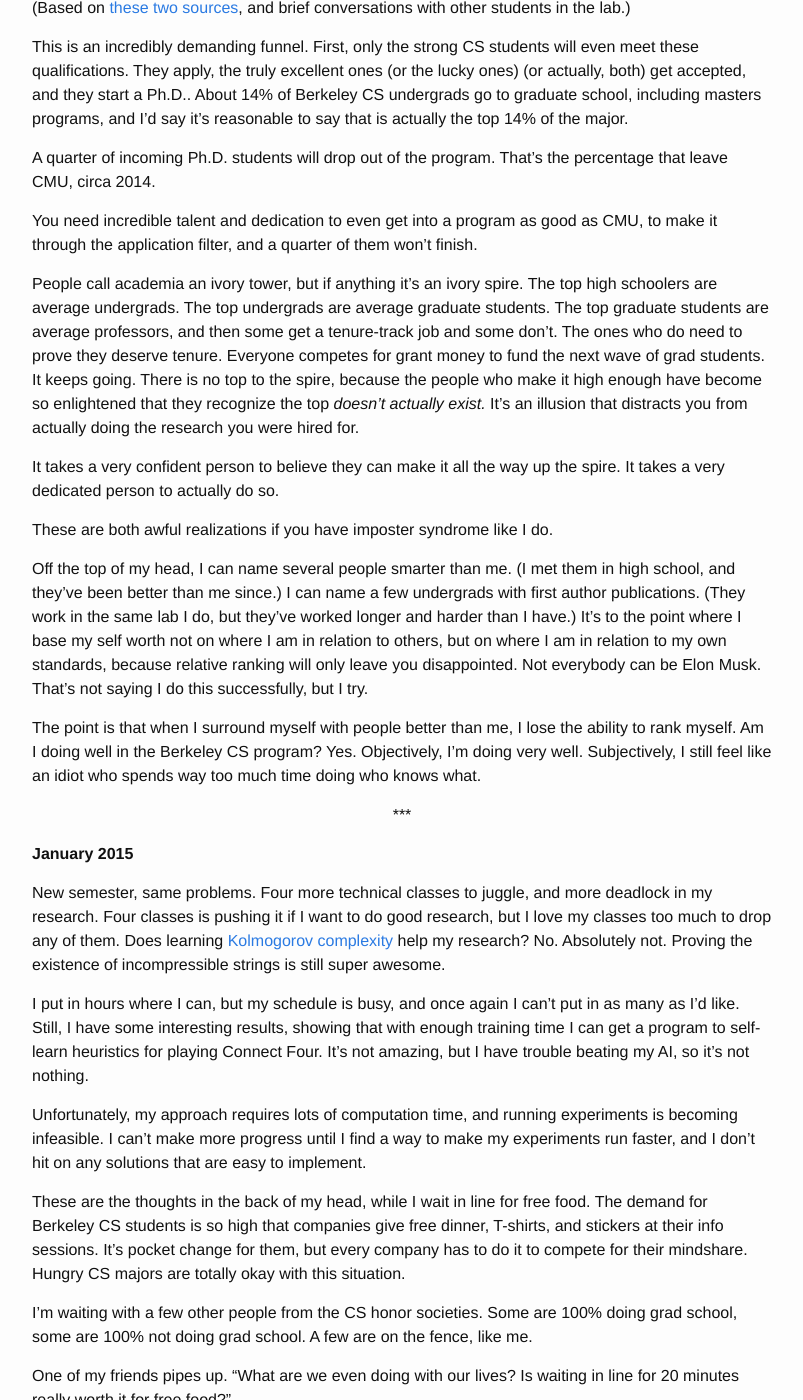
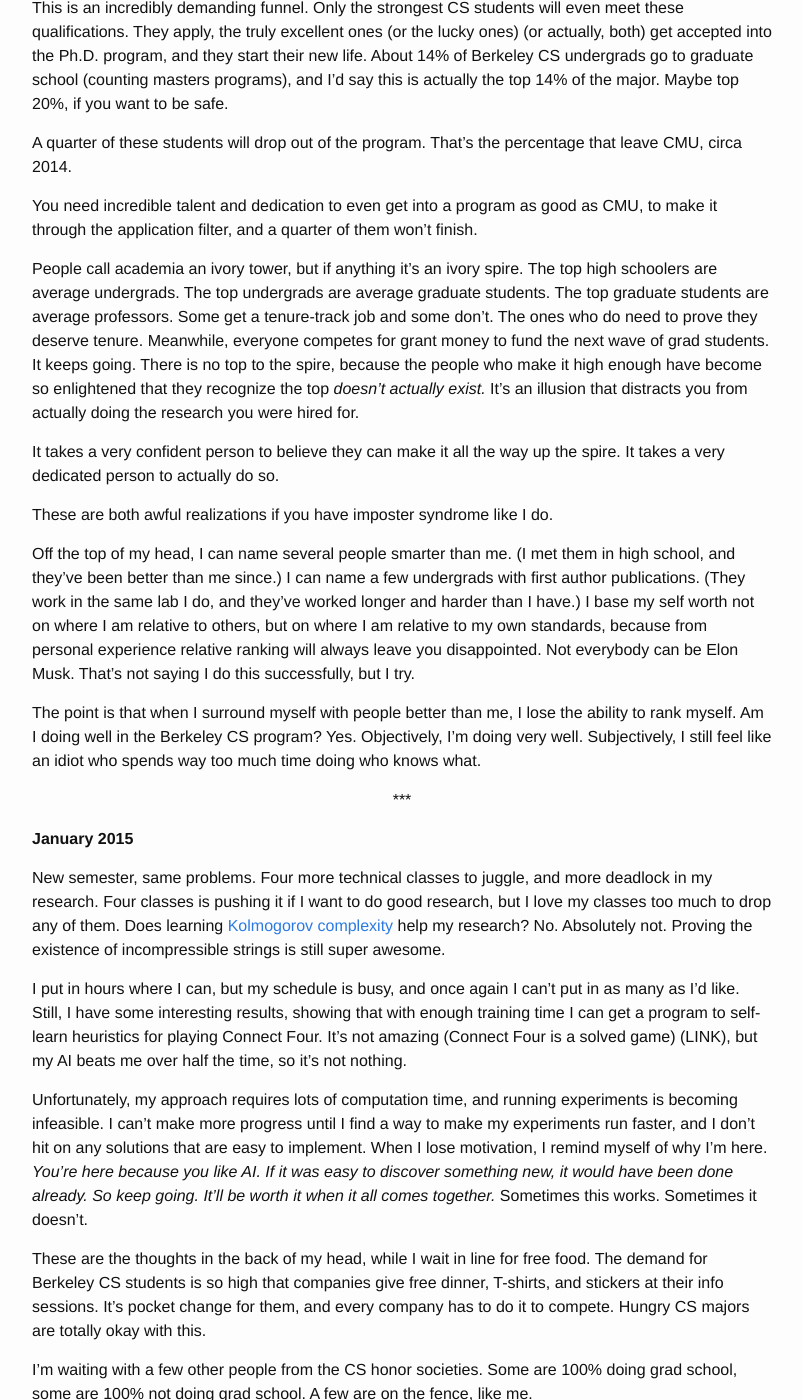
Before and after one commit to alexirpan/alexirpan.github.io, a Jekyll site: the page built from _posts/2015-09-28-grad-school.markdown, in a window 1280 px wide and 1400 px high, scrolled down 4800 px. Shown: the whole window, without its empty margins (238-1041 px from the left). Built offline with Jekyll 4.4.1, drawn with Linux system fonts in a browser that asks for light colours; some of the changed text lies outside the part shown.

Commit message:
Adding sellout comic

```diff
--- a/_posts/2015-09-28-grad-school.markdown
+++ b/_posts/2015-09-28-grad-school.markdown
@@ -230,10 +230,11 @@
 Graduate school demands you to be excellent.
 
 Although anybody can apply for graduate school, not everybody can get in.
-As I understand it, these are the implicit requirements for top
-CS graduate schools.
+Based on [these two](https://www.cs.cmu.edu/~harchol/gradschooltalk.pdf)
+[sources](http://graddecision.org/) and conversations with other grad
+students, here are the implicit requirements for top CS programs.
 
-- A high GPA. It doesn't have to be perfect, a 3.5 GPA won't raise any
+- A high GPA. It doesn't have to be perfect. A 3.5 GPA won't raise any
 questions and anything above it is at best a small bonus.
 - Prior research with a professor. If you do not have this, you will 100% not
 get in. In the best case, your research leads to
@@ -246,18 +247,15 @@
 you TAed for, and a weak letter from the course you did well in. Again, stronger
 applicants will have two research letters, or maybe even three.
 
-(Based on [these two](https://www.cs.cmu.edu/~harchol/gradschooltalk.pdf)
-[sources](http://graddecision.org/), and brief conversations with other students
-in the lab.)
+This is an incredibly demanding funnel. Only the strongest CS students
+will even meet these qualifications. They apply,
+the truly excellent ones (or the lucky ones) (or actually, both) get accepted
+into the Ph.D. program, and they start their new life. About 14% of Berkeley CS
+undergrads go to graduate school (counting masters programs),
+and I'd say this is actually the top 14% of the major. Maybe top 20%, if you
+want to be safe.
 
-This is an incredibly demanding funnel. First, only the strong CS students
-will even meet these qualifications. They apply,
-the truly excellent ones (or the lucky ones) (or actually, both) get accepted,
-and they start a Ph.D.. About 14% of Berkeley CS undergrads go to graduate school,
-including masters programs, and I'd say it's reasonable to say that is actually
-the top 14% of the major.
-
-A quarter of incoming Ph.D. students will drop out of the program. That's the
+A quarter of these students will drop out of the program. That's the
 percentage that leave CMU, circa 2014.
 
 You need incredible talent and dedication to even get into a program as good
@@ -267,9 +265,9 @@
 People call academia an ivory tower, but if anything it's an ivory spire.
 The top high schoolers are average undergrads.
 The top undergrads are average graduate students.
-The top graduate students are average professors, and then some get a
+The top graduate students are average professors. Some get a
 tenure-track job and some don't. The ones who do need to prove they
-deserve tenure. Everyone competes for grant money to fund the next wave
+deserve tenure. Meanwhile, everyone competes for grant money to fund the next wave
 of grad students. It keeps going. There is no top
 to the spire, because the people who make it high enough have become so
 enlightened that they recognize the top *doesn't actually exist.* It's an
@@ -284,10 +282,11 @@
 Off the top of my head, I can name several people smarter than me. (I met
 them in high school, and they've been better than me since.) I can name
 a few undergrads with first author publications. (They work in the same
-lab I do, but they've worked longer and harder than I have.) It's to the point
-where I base my self worth not on where I am in relation to others, but on where
-I am in relation to my own standards, because relative ranking will only leave
-you disappointed. Not everybody can be Elon Musk. That's not saying I do this
+lab I do, and they've worked longer and harder than I have.)
+I base my self worth not on where I am relative to others, but on where
+I am relative to my own standards, because from personal experience
+relative ranking will always leave you disappointed.
+Not everybody can be Elon Musk. That's not saying I do this
 successfully, but I try.
 
 The point is that when I surround myself with people better than me, I lose the
@@ -310,26 +309,30 @@
 put in as many as I'd like. Still, I have some interesting results, showing
 that with enough training time I can get a program to self-learn
 heuristics for playing Connect Four.
-It's not amazing, but I have trouble beating my AI, so it's not nothing.
+It's not amazing (Connect Four is a solved game) (LINK), but my AI beats me over half
+the time, so it's not nothing.
 
 Unfortunately, my approach requires lots of computation
 time, and running experiments is becoming infeasible.
 I can't make more progress until I find a way to make my experiments run faster,
-and I don't hit on any solutions that are easy to implement.
+and I don't hit on any solutions that are easy to implement. When I lose
+motivation, I remind myself of why I'm here. *You're here because you like AI.
+If it was easy to discover something new, it would have been done already. So
+keep going. It'll be worth it when it all comes together.*
+Sometimes this works. Sometimes it doesn't.
 
 These are the thoughts in the back of my head, while I wait in line for free
 food. The demand for Berkeley CS students is so high that companies
 give free dinner, T-shirts, and stickers at their info sessions.
-It's pocket change for them, but every company has to do it to compete for
-their mindshare. Hungry CS majors are totally okay with this situation.
+It's pocket change for them, and every company has to do it to compete.
+Hungry CS majors are totally okay with this.
 
 I'm waiting with a few other people from the CS honor societies. Some
 are 100% doing grad school, some are 100% not doing grad school. A few are on
 the fence, like me.
 
 One of my friends pipes up. "What are we even doing with our lives?
-Is waiting in line for 20 minutes really
-worth it for free food?"
+Is waiting in line for 20 minutes really worth it for free food?"
 
 Someone else replies. "Well, I'm here to get used to the grad student life.
 Why are you here, Mister I Already Accepted A Full Time Offer In Industry?"
@@ -359,14 +362,14 @@
 so why don't you join us?
 
 Alternatively, new grads can work at a startup. Come here, and you can change
-the world! Or, you can exploit a temporary inefficiency of the market, since the
-first one to exploit it can create tons of wealth.
+the world! Or, you can exploit a temporary inefficiency of the market. The first
+exploiter (or more commonly, the best exploiter) can create tons of wealth.
 We're changing how people connect with each other.
 We're changing transportation. Join now, and if we make it big you can live like
 a king.
 
 How does a computer science Ph.D. program compete with that? It sells itself
-with research. In a Ph.D. program, you will tackle the hardest problems,
+with research. When getting a Ph.D., you will tackle the hardest problems,
 the ones where no one knows the answer. You will devote the next few years
 towards learning as much as you want in your quest to solve one of those problems.
 It will be hard, difficult, and poorly paid, but in the end you will learn
@@ -381,10 +384,16 @@
 
 Money isn't my driving motivation, so it doesn't play a role in my decision.
 Of course, I'll gladly negotiate for more money if I can, but in the end I
-care more about self-satisfaction and impact. However, ignoring the
-possibility of six-figure salaries straight out of college would be insane.
+care more about self-satisfaction and impact. But once again, it doesn't
+change the facts: the opportunity cost of doing research is losing a six-figure
+salary. You can't just ignore that. I suspect that's why grad students worry
+about selling out on their principles.
 
-(There is a Ph.D. Comics about "selling out" that I can't find right now, which will go here.)
+![Ph.D. Comics Sell Out](/public/grad-school-thoughts/phdsellout.gif)
+{: .centered }
+
+Source: [Ph.D. Comics](http://www.phdcomics.com/comics/archive.php?comicid=839)
+{: .centered }
 
 In many respects, going for a Ph.D. is like starting a startup. Not working
 at a startup, founding a startup. Both demand
```
Also changed, not shown: other parts of _posts/2015-09-28-grad-school.markdown (+3 -3 lines), public/grad-school-thoughts/phdsellout.gif (added).
